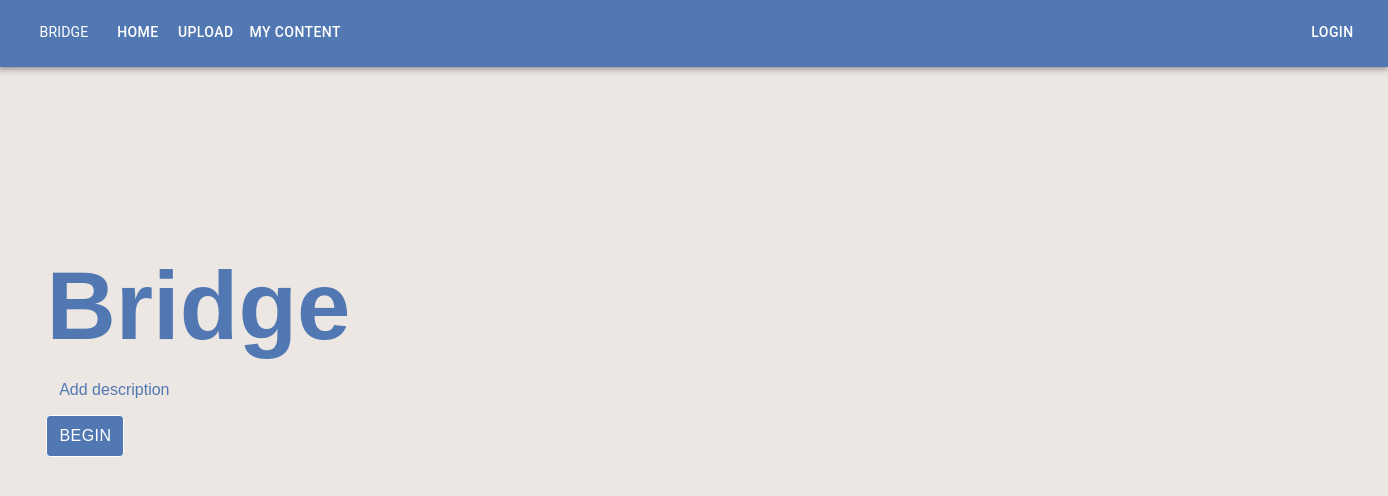
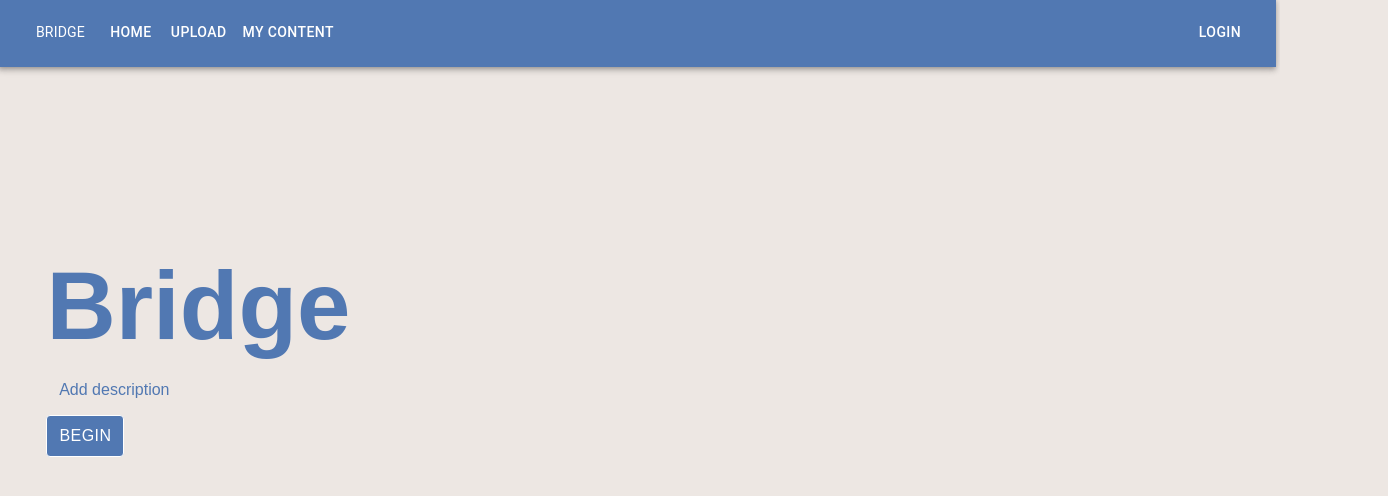
Before and after one commit to Spicy-Pineapple-Chicken-Stew/cissa-summerhack, a React (Create React App) app: page / in a window 1280 px wide. Shown: the top 496 px of the page, 1388 px wide, since content can reach past the window. Built offline with nearby package versions, Linux system fonts and the light colour scheme.

Commit message:
fixed menubar

```diff
--- a/src/Components/global_menubar.js
+++ b/src/Components/global_menubar.js
@@ -51,10 +51,10 @@ const Global_MenuBar = () => {
 
     return (
             <AppBar
-            position="static"
+            position="relative"
             style={{background: '#5178B2',
-        width: "110%",
-        height: "110%",
+        width: "101.1%",
+        height: "100%",
         marginLeft: -10,
         marginTop: -10}}
             >
```
